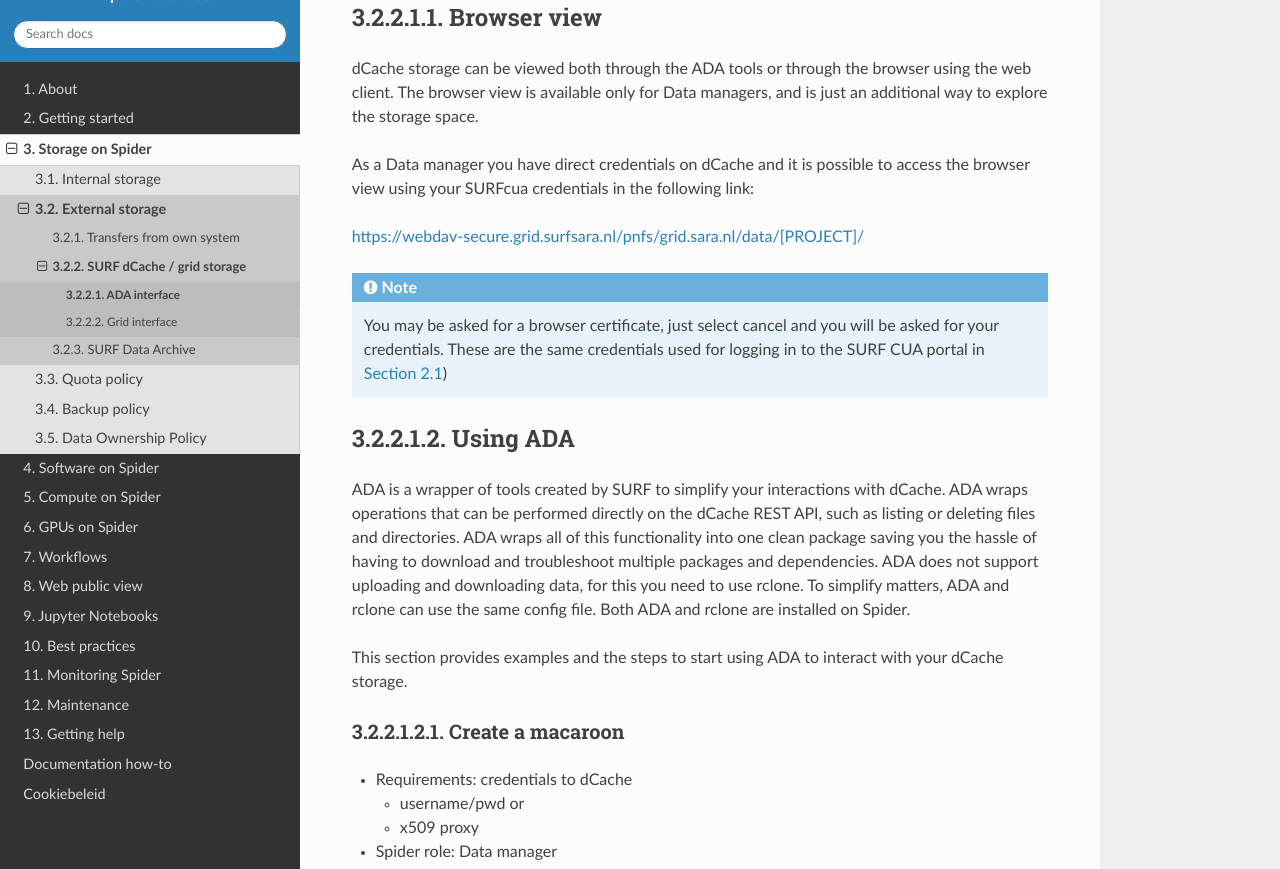
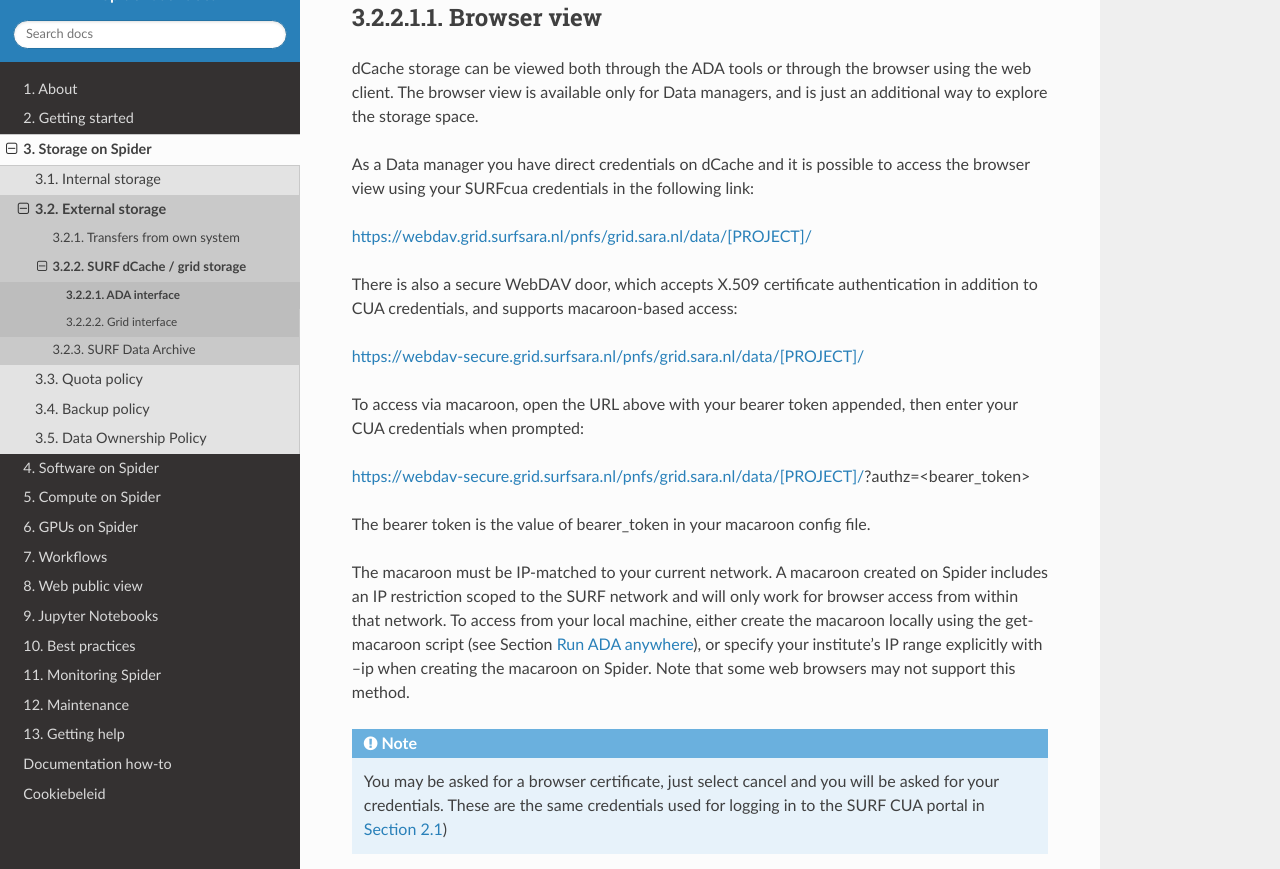
Before and after one commit to sara-nl/spiderdocs, a Sphinx documentation site: the page built from source/Pages/storage/ada-interface.rst, in a window 1280 px wide and 900 px high, scrolled down 845 px, cut to the strip 31-900 px from the top of the window. Built offline with Sphinx 7.4.7 and the Read the Docs theme 3.1.0, drawn with Linux system fonts in a browser that asks for light colours; some of the changed text lies outside the part shown.

Commit message:
webdav updates

```diff
--- a/source/Pages/storage/ada-interface.rst
+++ b/source/Pages/storage/ada-interface.rst
@@ -34,7 +34,21 @@
 As a Data manager you have direct credentials on dCache and it is possible
 to access the browser view using your SURFcua credentials in the following link:
 
+https://webdav.grid.surfsara.nl/pnfs/grid.sara.nl/data/[PROJECT]/
+
+There is also a secure WebDAV door, which accepts X.509 certificate authentication in addition to CUA credentials, and supports macaroon-based access:
+
 https://webdav-secure.grid.surfsara.nl/pnfs/grid.sara.nl/data/[PROJECT]/
+
+To access via macaroon, open the URL above with your bearer token appended, then enter your CUA credentials when prompted:
+
+https://webdav-secure.grid.surfsara.nl/pnfs/grid.sara.nl/data/[PROJECT]/?authz=<bearer_token>
+
+The bearer token is the value of bearer_token in your macaroon config file.
+
+The macaroon must be IP-matched to your current network. A macaroon created on Spider includes an IP restriction scoped to the SURF network and will only work for browser access from within that network.
+To access from your local machine, either create the macaroon locally using the get-macaroon script (see Section :ref:`run-ada-anywhere`), or specify your institute's IP range explicitly with --ip when creating the macaroon on Spider.
+Note that some web browsers may not support this method.
 
 .. note:: You may be asked for a browser certificate, just select cancel and you will be asked for your credentials. These are the same credentials used for logging in to the SURF CUA portal in :numref:`setting-up-your-account`)
 
@@ -527,6 +541,7 @@
    login [your-ui-username]
    password [your-ui-password]
 
+.. _run-ada-anywhere:
 
 ================
 Run ADA anywhere
@@ -547,6 +562,8 @@
 * ``wget https://raw.githubusercontent.com/sara-nl/GridScripts/master/view-macaroon``
 * And their dependencies: ``pymacaroons, python3-html2text``
 
+.. note:: Macaroons created on Spider include an IP restriction scoped to the SURF network. If you need a macaroon that works from your local machine (for example to access dCache via the browser) create it locally using the get-macaroon script above, or specify your institute's IP range explicitly with --ip when creating the macaroon on Spider.
+
 =======================
 ADA configuration files
 =======================
```
